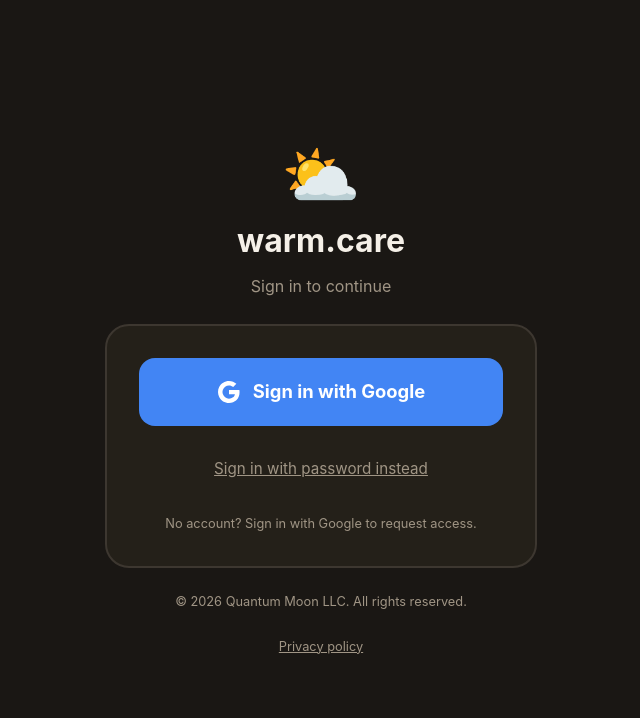
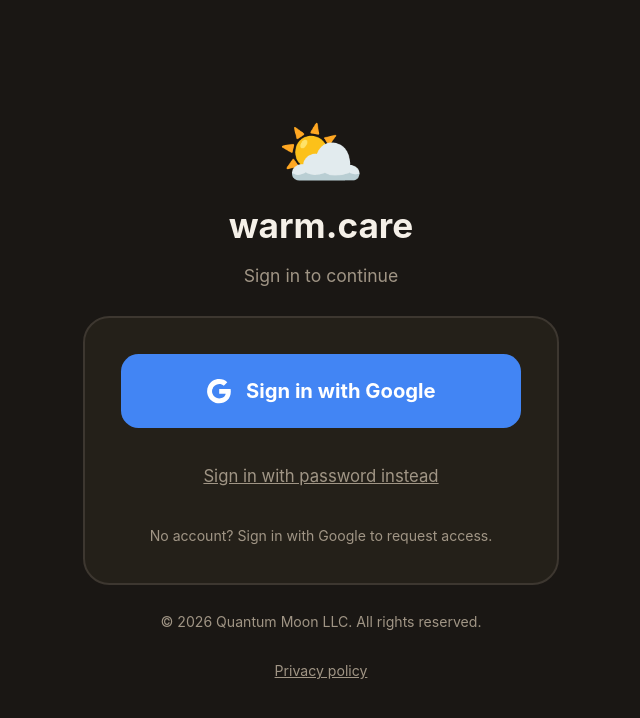
Before and after one commit to ellen-gambrell/warm, a React (Vite) app in the folder frontend/: page / in a window 1280 px wide. Shown: the top 718 px of the page, without its empty margins (319-959 px from the left). Built offline with nearby package versions, Linux system fonts and the light colour scheme; no server answers.

Commit message:
fix: font size setting now scales UI via zoom — inline styles were overriding CSS vars

```diff
--- a/frontend/src/index.css
+++ b/frontend/src/index.css
@@ -119,6 +119,7 @@
   --fs-lg:   23px;
   --fs-xl:   27px;
   --fs-2xl:  34px;
+  zoom: 1.1;
 }
 
 /* xlarge: maximum readability */
@@ -129,6 +130,7 @@
   --fs-lg:   26px;
   --fs-xl:   31px;
   --fs-2xl:  38px;
+  zoom: 1.25;
 }
 
 /* ─────────────────────────────────────────────────────────────────────────────
```
